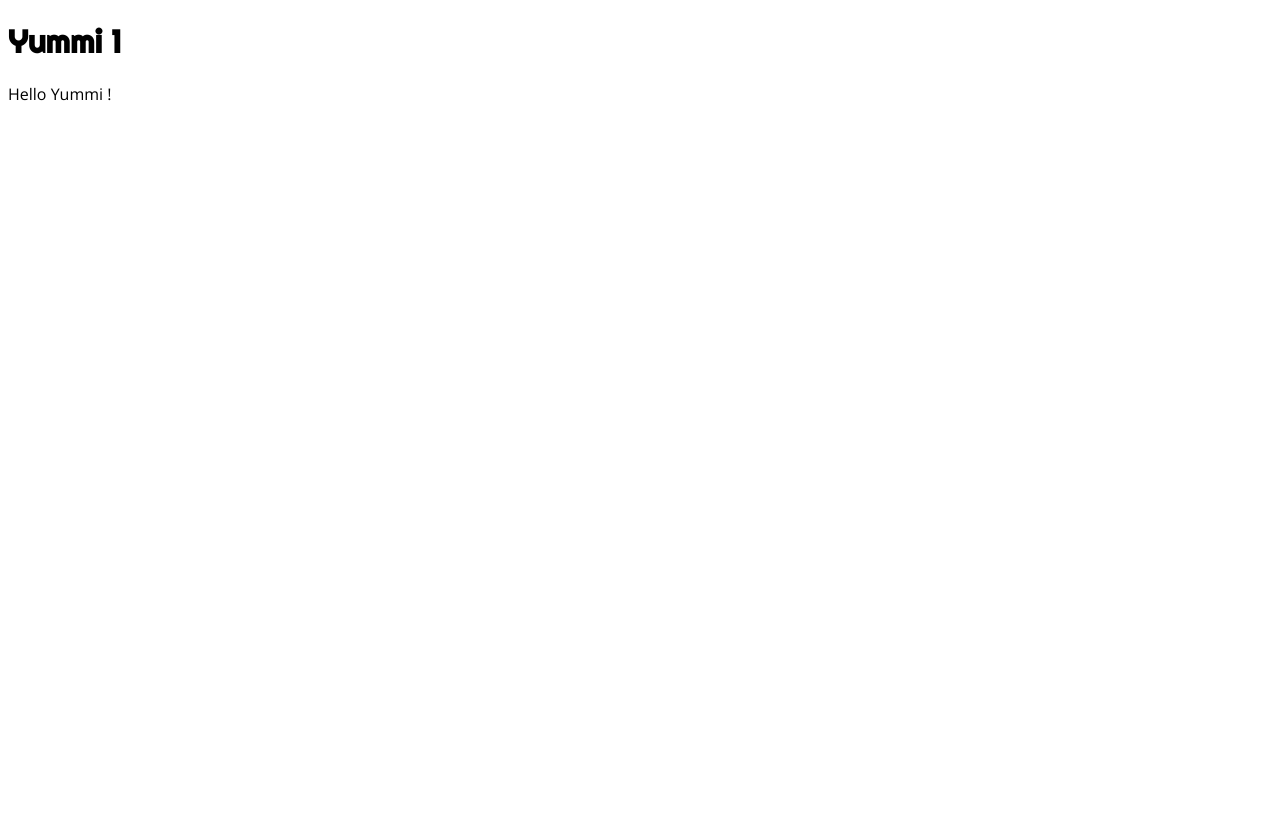
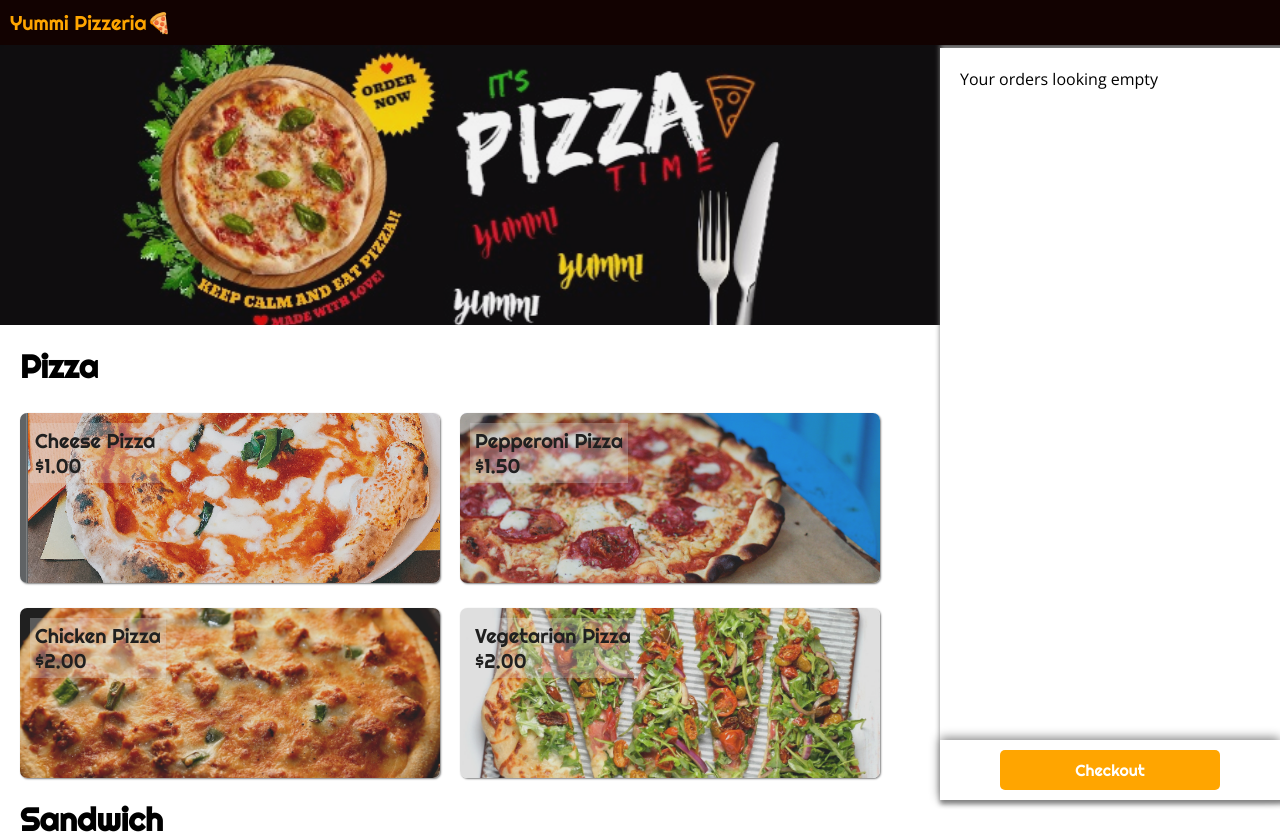
Before and after one commit to AndonZeno/yummi-pizza, a React (Create React App) app: page / in a window 1280 px wide. Shown: the top 834 px of the page. Before the commit the page ends 800 px from the top, so only its background shows below. Built offline with nearby package versions, Linux system fonts and the light colour scheme.

Commit message:
Add Favicon and Update Title

```diff
--- a/public/index.html
+++ b/public/index.html
@@ -26,7 +26,7 @@
       work correctly both with client-side routing and a non-root public URL.
       Learn how to configure a non-root public URL by running `npm run build`.
     -->
-    <title>React App</title>
+    <title>Yummi!</title>
   </head>
   <body>
     <noscript>You need to enable JavaScript to run this app.</noscript>
--- a/src/App.js
+++ b/src/App.js
@@ -1,23 +1,26 @@
 import React from "react"
-import { createGlobalStyle } from "styled-components"
-
-const GlobalStyle = createGlobalStyle`
-body {
-  font-family: 'Open Sans', sans-serif;
-
-}
-
-h1, h2, h3 {
-  font-family: 'Righteous', cursive;
-}
-`
+import { Navbar } from "./Navbar/Navbar"
+import { Banner } from "./Banner/Banner"
+import { Menu } from "./Menu/Menu"
+import { FoodDialog } from "./FoodDialog/FoodDialog"
+import { GlobalStyle } from "./Styles/GlobalStyle"
+import { Order } from "./Order/Order"
+import { useOpenFood } from "./Hooks/useOpenFood"
+import { useOrders } from "./Hooks/useOrders"
+import { useTitle } from "./Hooks/useTitle"
 
 function App() {
+  const openFood = useOpenFood()
+  const orders = useOrders()
+  useTitle({ ...openFood, ...orders })
   return (
     <>
       <GlobalStyle />
-      <h1>Yummi 1</h1>
-      <div>Hello Yummi !</div>
+      <FoodDialog {...openFood} {...orders} />
+      <Navbar />
+      <Order {...orders} />
+      <Banner />
+      <Menu {...openFood} />
     </>
   )
 }
--- /dev/null
+++ b/src/Banner/Banner.js
@@ -0,0 +1,9 @@
+import styled from "styled-components"
+
+export const Banner = styled.div`
+  height: 325px;
+  background-image: url(img/banner5.jpg);
+  background-position: top;
+  background-size: cover;
+  filter: contrast(90%);
+`
--- /dev/null
+++ b/src/Hooks/useTitle.js
@@ -0,0 +1,11 @@
+import { useEffect } from "react"
+
+export function useTitle({ openFood, orders }) {
+  useEffect(() => {
+    if (openFood) {
+      document.title = openFood.name
+    } else {
+      document.title = `Yummi!`
+    }
+  })
+}
--- /dev/null
+++ b/src/Navbar/Navbar.js
@@ -0,0 +1,31 @@
+import React from "react"
+import styled from "styled-components"
+
+import { Title } from "../Styles/title"
+
+const NavbarStyled = styled.div`
+  background-color: #120201;
+  padding: 10px;
+  position: fixed;
+  width: 100%;
+  z-index: 999;
+`
+
+const Logo = styled(Title)`
+  font-size: 20px;
+  color: orange;
+  text-shadow: 1px 1px 4px #yellow;
+`
+
+export function Navbar() {
+  return (
+    <NavbarStyled>
+      <Logo>
+        Yummi Pizzeria
+        <span role="img" aria-label="pizza slice">
+          🍕
+        </span>
+      </Logo>
+    </NavbarStyled>
+  )
+}
--- a/src/Styles/GlobalStyle.js
+++ b/src/Styles/GlobalStyle.js
@@ -9,5 +9,6 @@ body {
 
 h1, h2, h3 {
   font-family: 'Righteous', cursive;
+
 }
 `
--- /dev/null
+++ b/src/Styles/colors.js
@@ -0,0 +1 @@
+export const pizzaRed = "#f44336";
--- /dev/null
+++ b/src/Styles/title.js
@@ -0,0 +1,5 @@
+import styled from 'styled-components';
+
+export const Title = styled.div`
+  font-family: 'Righteous', cursive;
+`
```
Also changed, not shown: 1 other file (tests, documents, lock files or other folders).
